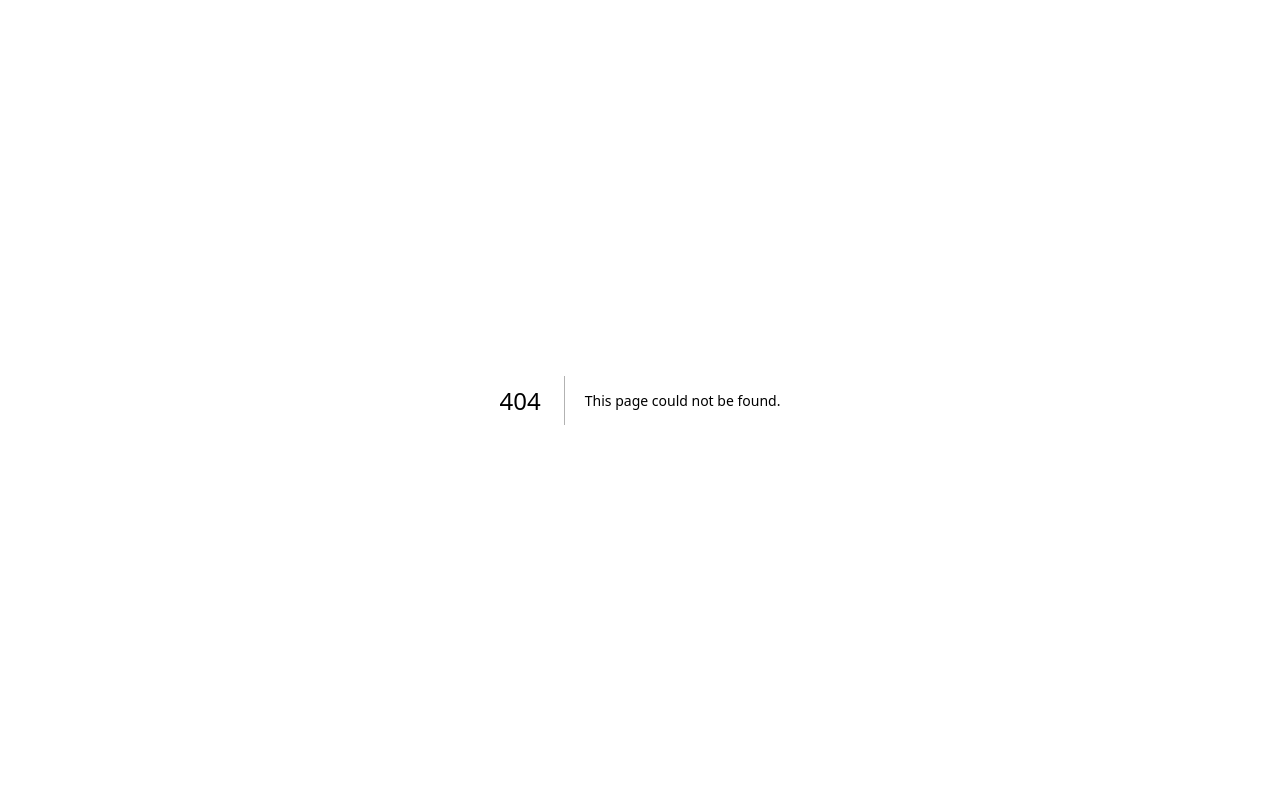
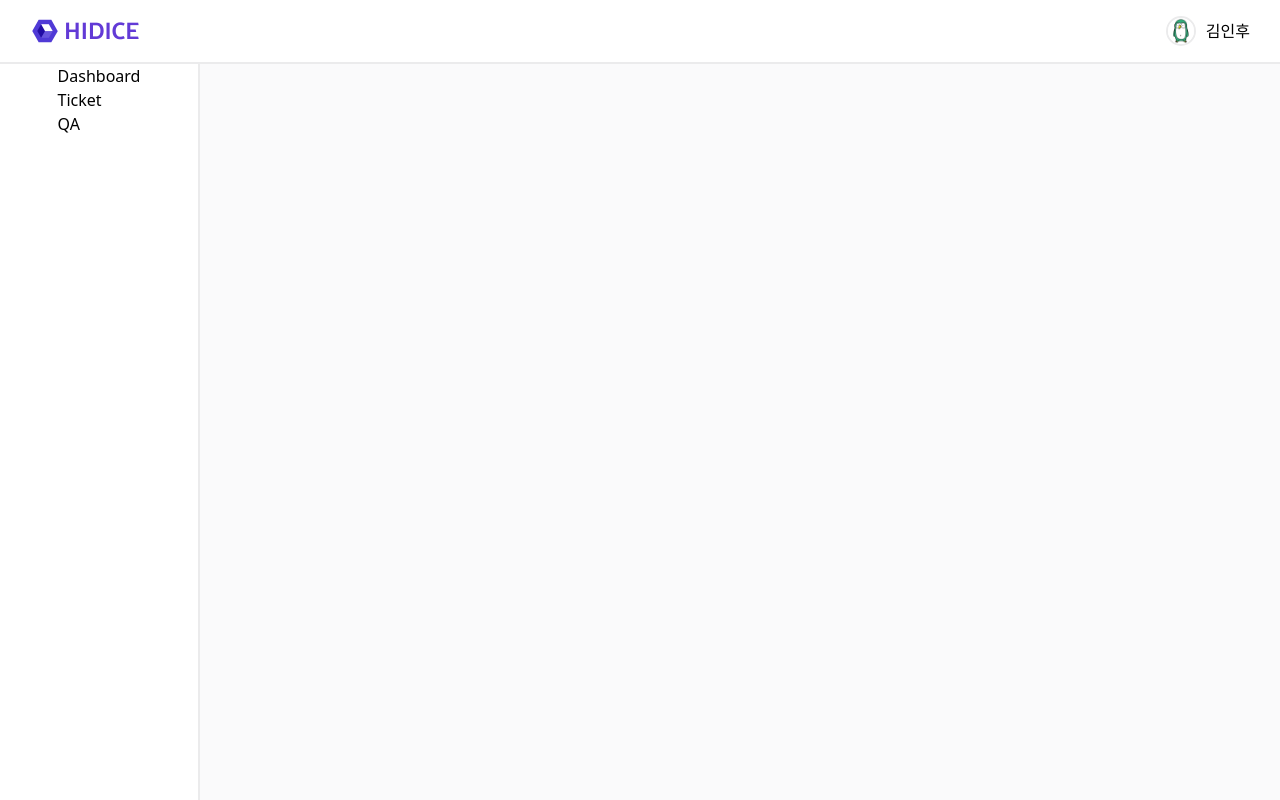
Before and after one commit to HooAndFriend/dice-frontend-mono, a Next.js app in the folder apps/web/: page /dashboard in a window 1280 px wide. Before the commit this address had no page. Built offline with nearby package versions, Linux system fonts and the light colour scheme.

Commit message:
feat : Add Simple Layout

```diff
--- /dev/null
+++ b/apps/web/app/dashboard/layout.tsx
@@ -0,0 +1,48 @@
+const DashboardRayout = ({
+  children,
+}: {
+  children: React.ReactNode;
+}): JSX.Element => {
+  return (
+    <div className="flex flex-col h-screen">
+      <div className="h-16 border-b-2 border-[#EBEBEC] flex items-center justify-between">
+        <img
+          src="/images/logo.png"
+          width="110px"
+          height="30px"
+          alt="logo"
+          className="ml-[30px]"
+        />
+        <div className="flex items-center mr-[30px]">
+          <img
+            src="/images/profile.jpg"
+            width="30px"
+            height="30px"
+            alt="profile"
+            className="rounded-full border-2 border-[#EBEBEC] mr-[10px]"
+          />
+          <h2>김인후</h2>
+        </div>
+      </div>
+      <div className="flex flex-1">
+        <div className="w-[200px] border-r-2 border-[#EBEBEC] flex justify-center">
+          <div>
+            <div>
+              <h1>Dashboard</h1>
+            </div>
+            <div>
+              <h1>Ticket</h1>
+            </div>
+            <div>
+              <h1>QA</h1>
+            </div>
+          </div>
+        </div>
+
+        <div className="flex-1 bg-[#FAFAFB]">{children}</div>
+      </div>
+    </div>
+  );
+};
+
+export default DashboardRayout;
--- /dev/null
+++ b/apps/web/app/dashboard/page.tsx
@@ -0,0 +1,5 @@
+const DashboardPage = () => {
+  return <h1></h1>;
+};
+
+export default DashboardPage;
```
Also changed, not shown: apps/web/public/images/logo.png (added), apps/web/public/images/profile.jpg (added).
